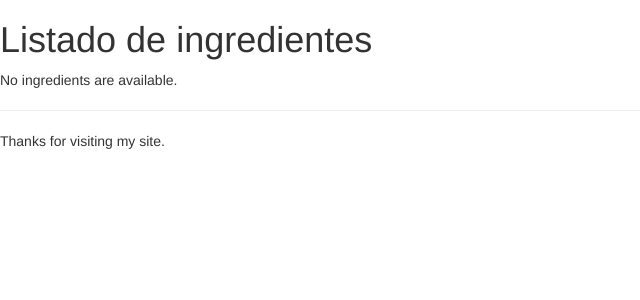
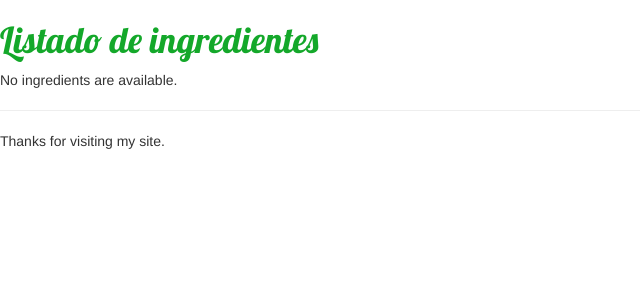
Before and after one commit to anarey/beersdata, a Django app: page /beers/ingredient/ in a window 1280 px wide. Shown: the top 300 px of the page, without its empty margins (0-640 px from the left). Run offline with Django 3.2, Linux system fonts and the light colour scheme; data that the repository does not hold is empty; some libraries are stand-ins or nearby versions.

Commit message:
beers: uso de la tipografía: Lobster de Google Fonts
Uso de la fuente Lobster
Ordenación de los enlaces a fuentes y bootstrap

```diff
--- a/beers/static/beers/style.css
+++ b/beers/static/beers/style.css
@@ -1,3 +1,13 @@
+h1 {
+    font-family: 'Lobster';
+    color: #14a82a;
+}
+
+h2 {
+    font-family: 'Lobster';
+    color: #14a82a;
+}
+
 li a {
     color: green;
 }
--- a/beers/templates/beers/base.html
+++ b/beers/templates/beers/base.html
@@ -1,11 +1,12 @@
 {% load staticfiles %}
 <!DOCTYPE HTML PUBLIC "-//W3C//DTD HTML 4.01//EN">
-<link rel="stylesheet" type="text/css" href="{% static 'beers/style.css' %}" />
 <html lang="en">
 <head>
     <title>{% block title %}{% endblock %}</title>
+    <link href="http://fonts.googleapis.com/css?family=Lobster&subset=latin,latin-ext" rel="stylesheet" type="text/css">
     <link rel="stylesheet" href="//maxcdn.bootstrapcdn.com/bootstrap/3.2.0/css/bootstrap.min.css">
     <link rel="stylesheet" href="//maxcdn.bootstrapcdn.com/bootstrap/3.2.0/css/bootstrap-theme.min.css">
+    <link rel="stylesheet" type="text/css" href="{% static 'beers/style.css' %}" />
 </head>
 <body>
     {% block content %}{% endblock %}
```
